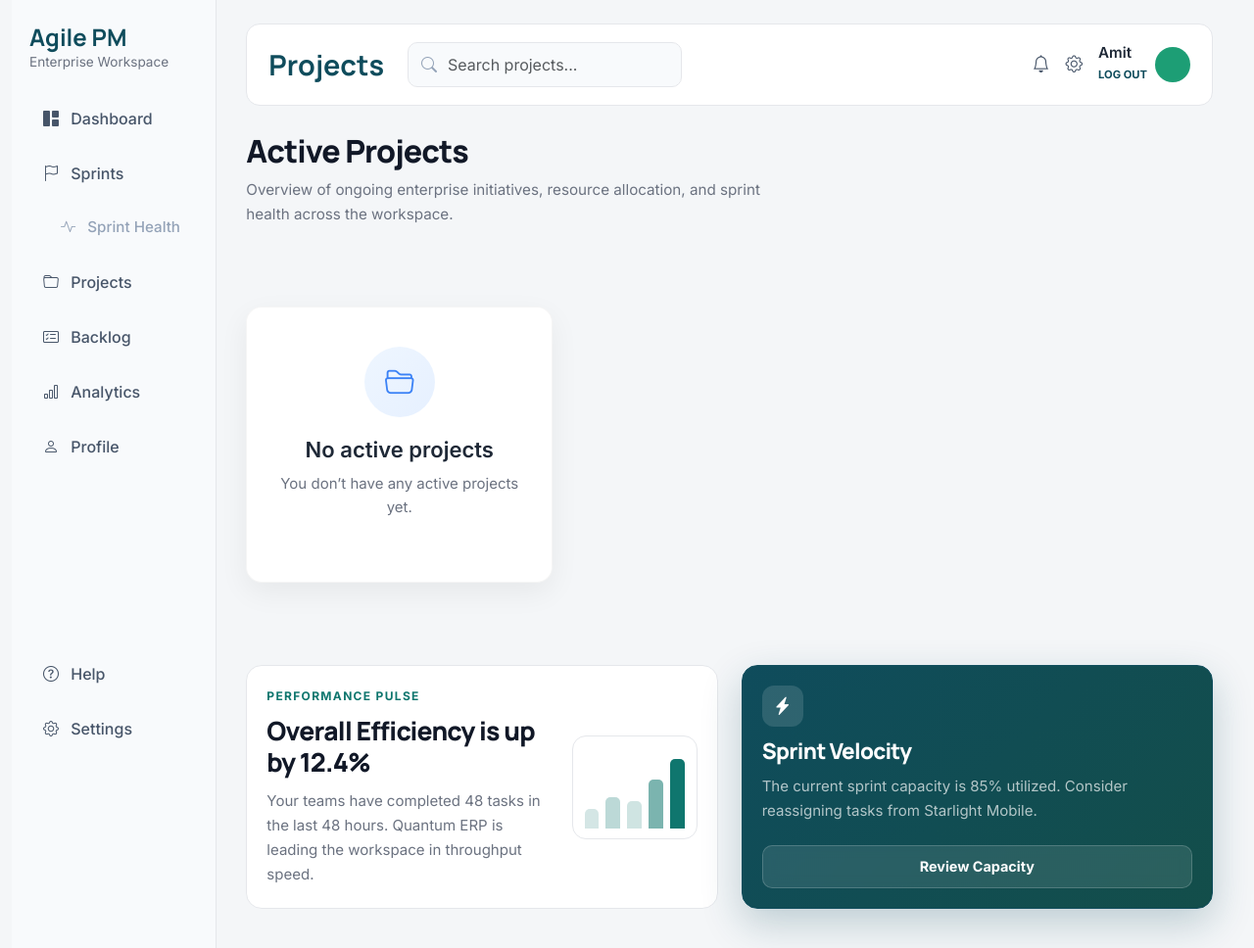
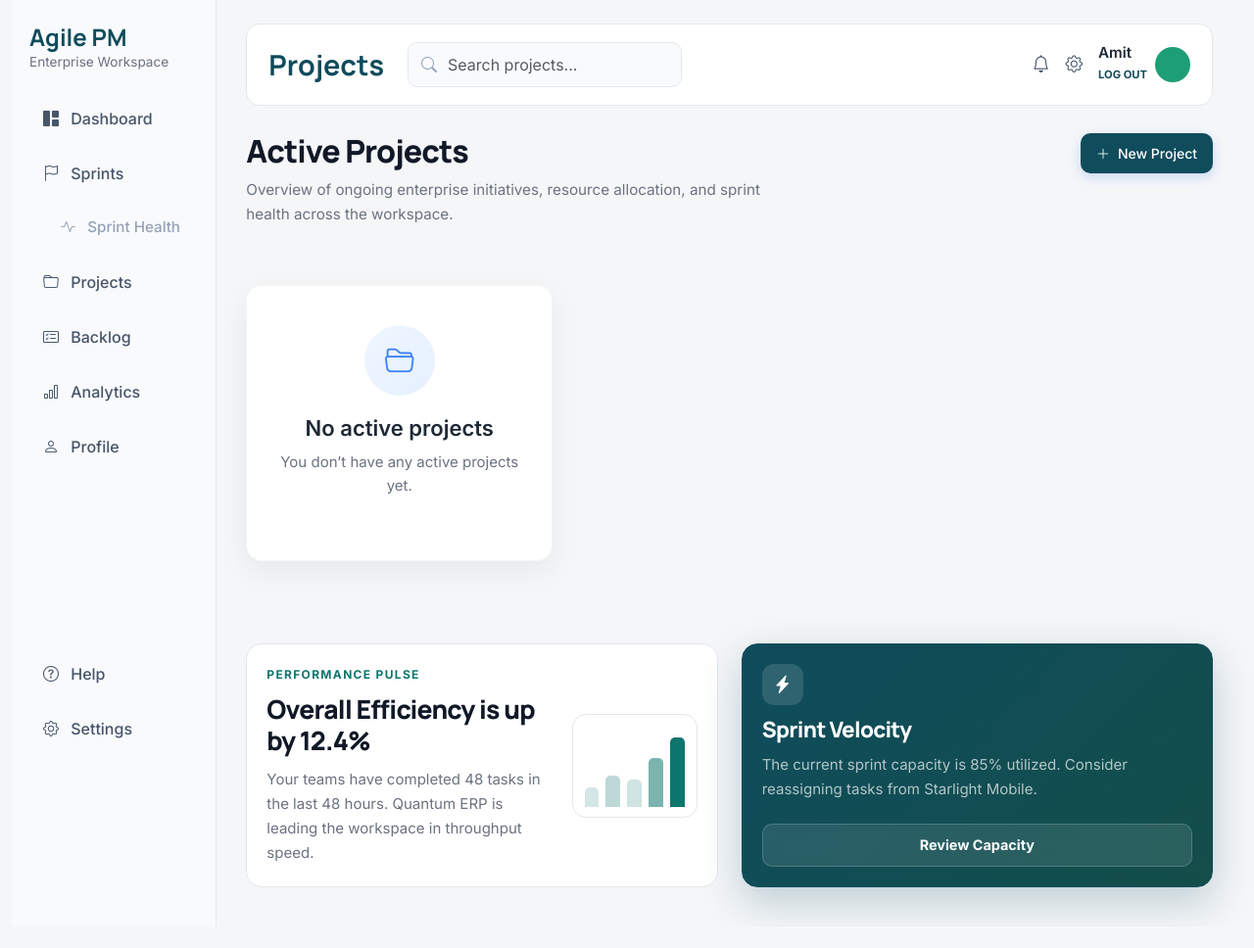
Before and after one commit to amitmath/CITS5505-Project, a Flask app: template app/templates/project.html in a window 1280 px wide. Shown: the whole page at 98% size. After the commit the page ends 946 px from the top, so only its background shows below. Run offline with Flask 3, Linux system fonts and the light colour scheme; the template is opened without the code that fills it, so the values that code supplies are empty.

Commit message:
add create new project button

```diff
--- a/app/static/css/project_styles.css
+++ b/app/static/css/project_styles.css
@@ -26,8 +26,8 @@ body {
   display: flex;
   align-items: flex-start;
   justify-content: space-between;
-  gap: 24px;
-  margin-bottom: 22px;
+  gap: 20px;
+  flex-wrap: wrap;
 }
 
 .projects-hero-title {
@@ -591,3 +591,36 @@ body {
   transform: translateY(-1px);
   box-shadow: 0 6px 16px rgba(37, 99, 235, 0.25);
 }
+
+/* Right-side actions */
+.projects-hero-actions {
+  display: flex;
+  align-items: center;
+}
+
+/* Add Project Button */
+.add-project-btn {
+  display: inline-flex;
+  align-items: center;
+  gap: 8px;
+  padding: 10px 16px;
+  background-color: #0f4c5c;
+  color: #ffffff;
+  font-size: 14px;
+  font-weight: 500;
+  border-radius: 10px;
+  text-decoration: none;
+  transition: all 0.2s ease;
+  box-shadow: 0 4px 12px rgba(37, 99, 235, 0.2);
+}
+
+.add-project-btn i {
+  font-size: 14px;
+}
+
+/* Hover effect */
+.add-project-btn:hover {
+  background: #1d4ed8;
+  transform: translateY(-1px);
+  box-shadow: 0 6px 16px rgba(37, 99, 235, 0.3);
+}
--- a/app/templates/project.html
+++ b/app/templates/project.html
@@ -22,6 +22,13 @@
       Overview of ongoing enterprise initiatives, resource allocation,
       and sprint health across the workspace.
     </p>
+  </div>
+
+  <div class="projects-hero-actions">
+    <a href="" class="add-project-btn">
+      <i class="bi bi-plus-lg"></i>
+      <span>New Project</span>
+    </a>
   </div>
 </section>
 
```
